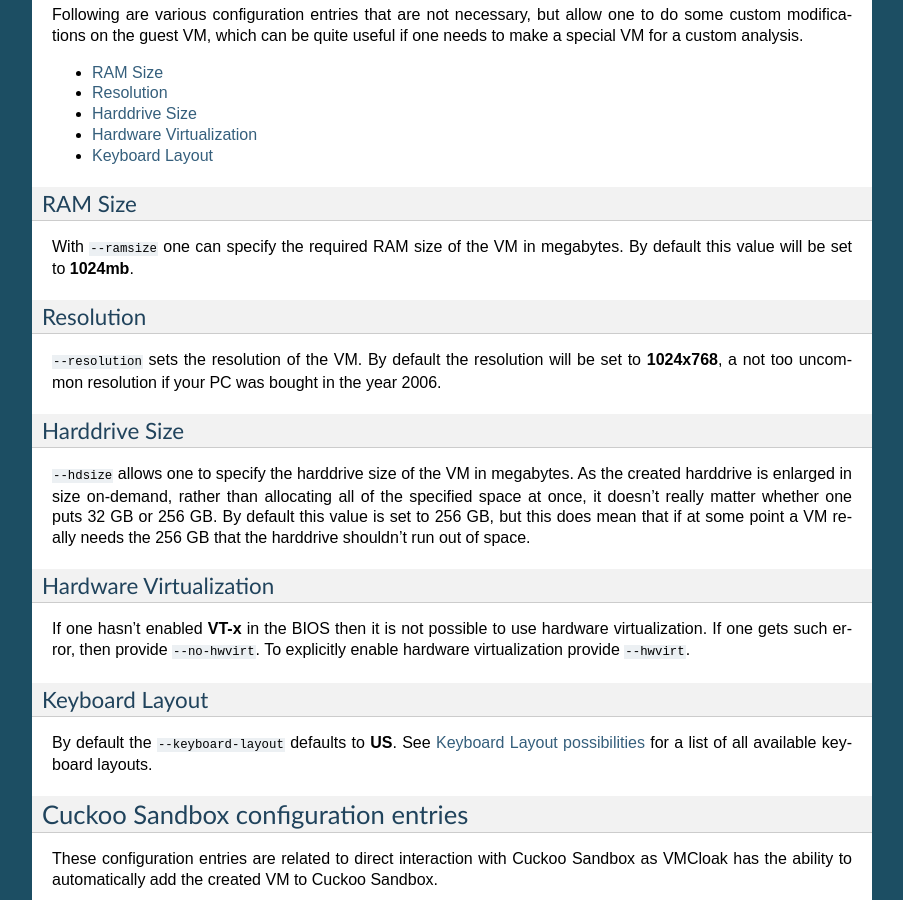
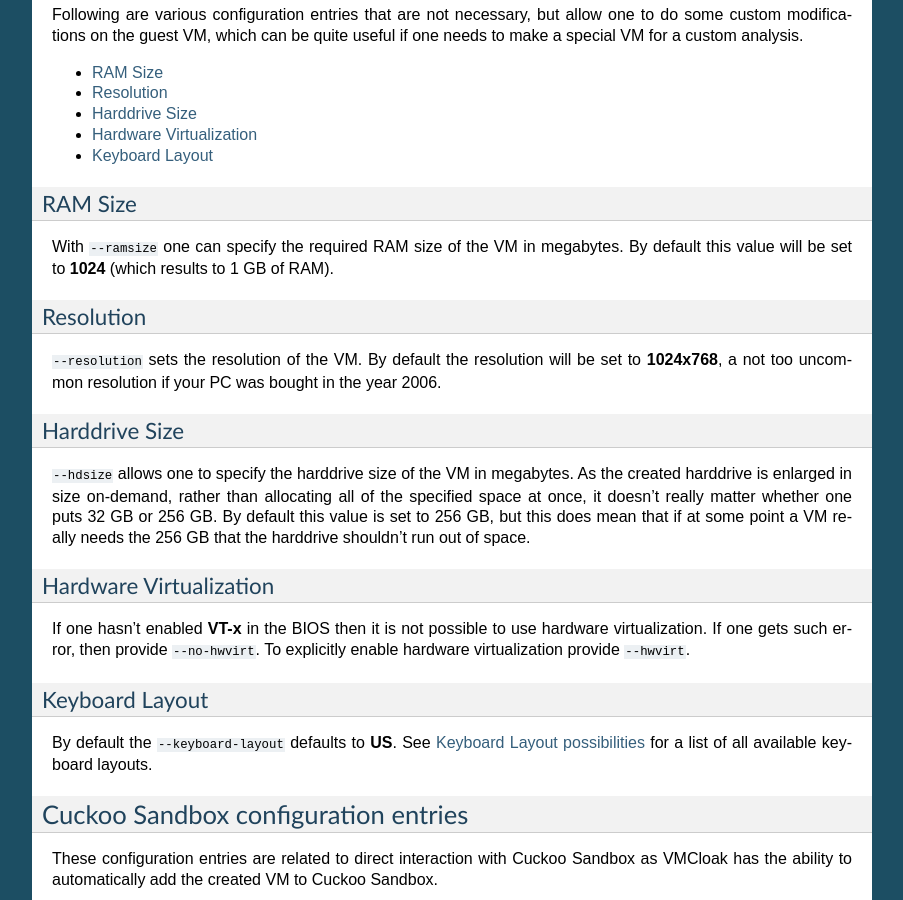
Before and after one commit to hatching/vmcloak, a Sphinx documentation site: the page built from docs/config.rst, in a window 1280 px wide and 900 px high, scrolled down 2295 px. Shown: the whole window, without its empty margins (198-1101 px from the left). Built offline with Sphinx 7.4.7, drawn with Linux system fonts in a browser that asks for light colours.

Commit message:
tweak ramsize docs

```diff
--- a/docs/config.rst
+++ b/docs/config.rst
@@ -175,7 +175,8 @@
 ^^^^^^^^
 
 With ``--ramsize`` one can specify the required RAM size of the VM in
-megabytes. By default this value will be set to **1024mb**.
+megabytes. By default this value will be set to **1024** (which results to
+1 GB of RAM).
 
 .. _conf-resolution:
 
```
